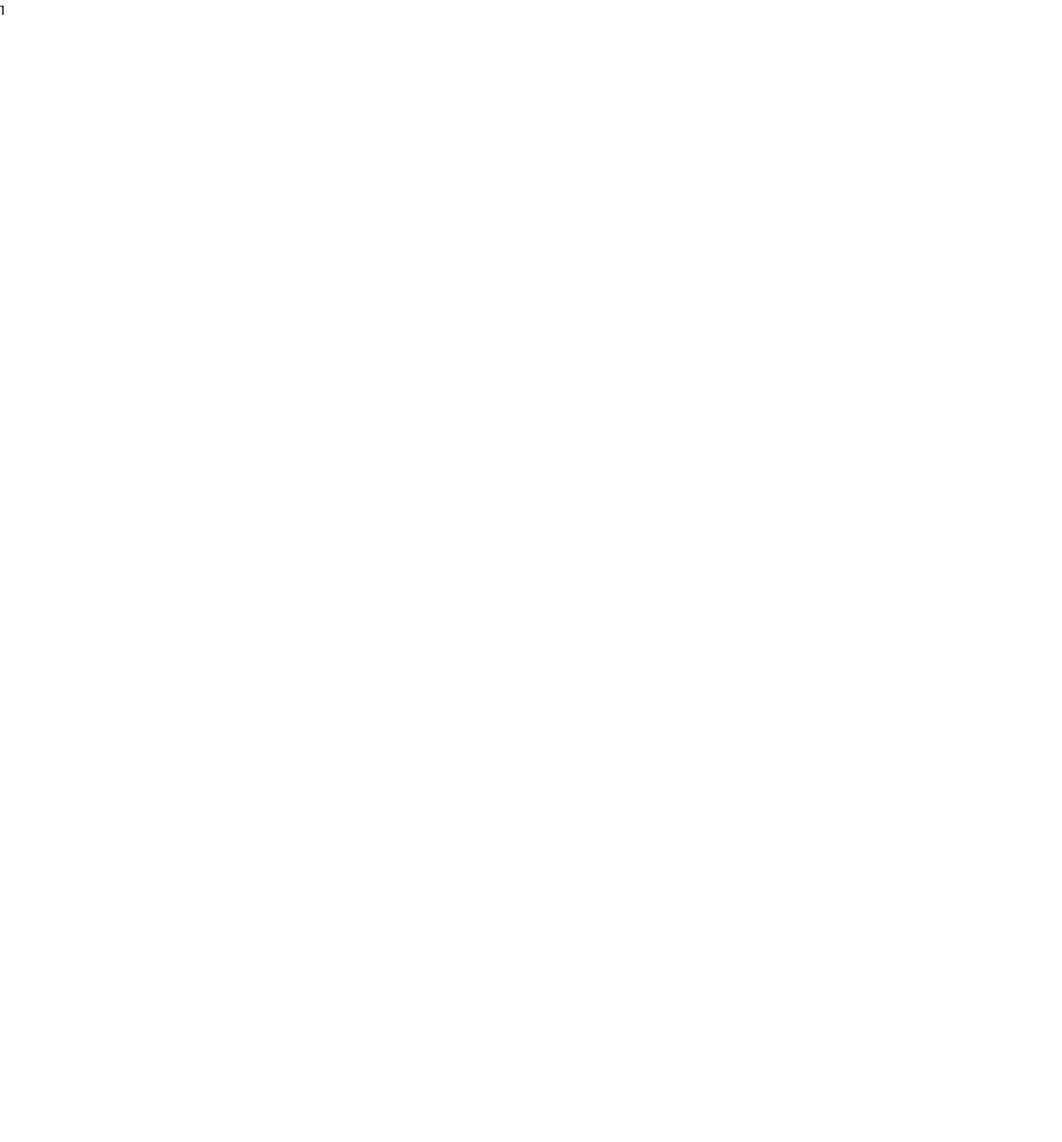
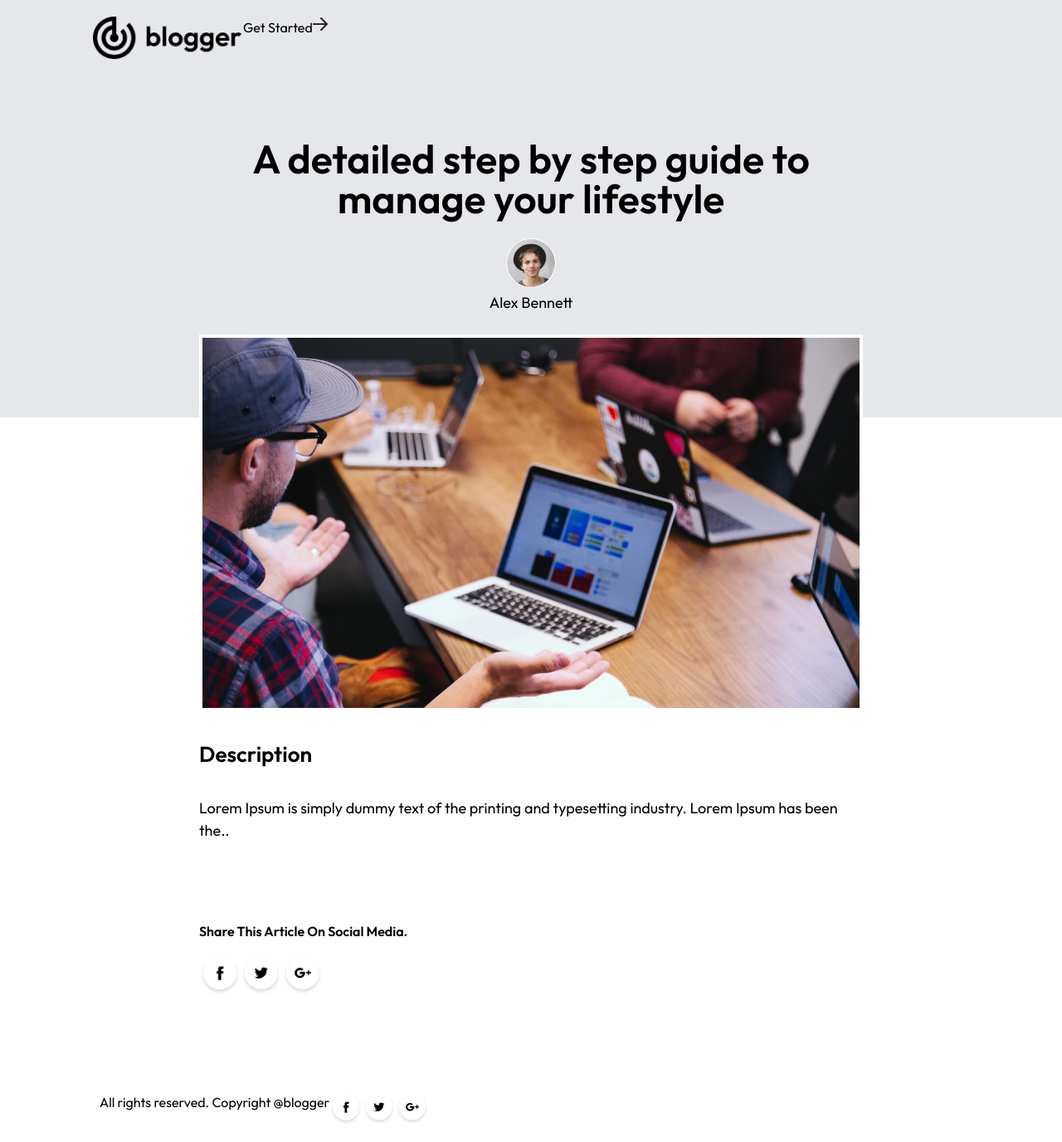
Before and after one commit to AyushChauhan3757/next-blog-app, a Next.js app: page /blogs/1 in a window 1280 px wide. Shown: the whole page at 83% size. Before the commit the page ends 800 px from the top, so only its background shows below. Built offline with nearby package versions, Linux system fonts and the light colour scheme.

Commit message:
Completed Blog Post

```diff
--- a/Components/Footer.jsx
+++ b/Components/Footer.jsx
@@ -12,9 +12,9 @@ const Footer = () => {
             <p className='text-sm text-white'>All rights reserved. Copyright @blogger</p>
             {/* --- Links --- */}
             <div className='flex'>
-                <Link href="https://www.facebook.com"><Image src={assets.facebook_icon} alt='' width={40} /></Link>
-                <Link href="https://www.twitter.com"><Image src={assets.twitter_icon} alt='' width={40} /></Link>
-                <Link href="https://www.googleplus.com"><Image src={assets.googleplus_icon} alt='' width={40} /></Link>
+                <Link className='transition-all duration-300 hover:scale-110' href="https://www.facebook.com"><Image src={assets.facebook_icon} alt='' width={40} /></Link>
+                <Link className='transition-all duration-300 hover:scale-110' href="https://www.twitter.com"><Image src={assets.twitter_icon} alt='' width={40} /></Link>
+                <Link className='transition-all duration-300 hover:scale-110' href="https://www.googleplus.com"><Image src={assets.googleplus_icon} alt='' width={40} /></Link>
             </div>
         </div>
     );
--- /dev/null
+++ b/Components/Head.jsx
@@ -0,0 +1,24 @@
+import React from 'react';
+import { assets } from '@/Assets/assets';
+import Image from 'next/image';
+import Link from 'next/link';
+
+const Head = () => {
+    return (
+        <div>
+            {/* --- Defining Flex --- */}
+            <div className='flex justify-between items-center'>
+                {/* --- Logo --- */}
+                <Link href='/'><Image src={assets.logo} width={180} alt='' className='w-[130px] sm:w-auto'/></Link>
+
+                {/* --- Getting Started --- */}
+                <button className='flex items-center gap-2 font-medium py-1 px-3 sm:py-3 sm:px-6 border border-solid border-black shadow-[-4px_4px_0px_#000000] hover:shadow-[-8px_8px_0px_#000000] hover:translate-y-[-2px] transition duration-300 ease-in-out active:shadow-[-4px_4px_0px_#000000] active:translate-y-[2px]'>
+                    Get Started
+                    <Image src={assets.arrow} alt='' />
+                </button>
+            </div>
+        </div>
+    );
+};
+
+export default Head;
--- a/app/blogs/[id]/page.jsx
+++ b/app/blogs/[id]/page.jsx
@@ -1,5 +1,9 @@
 "use client"
-import { blog_data } from '@/Assets/assets';
+import { assets, blog_data } from '@/Assets/assets';
+import Footer from '@/Components/Footer';
+import Head from '@/Components/Head';
+import Image from 'next/image';
+import Link from 'next/link';
 import React, { useEffect, useState } from 'react';
 
 const Page = ({ params }) => {
@@ -21,9 +25,53 @@ const Page = ({ params }) => {
     },[]);
 
     return (
-        <div>
-            {params.id}
-        </div>
+        data ?
+        <>
+            <div className='bg-gray-200 py-5 px-5 md:px-12 lg:px-28'>
+                {/* --- Calling Head --- */}
+                <Head />
+                {/* --- Blog Section --- */}
+                <div className='text-center my-24'>
+                    {/* Title */}
+                    <h1 className='text-2xl sm:text-5xl font-semibold max-w-[700px] mx-auto'>{data.title}</h1>
+                    {/* Author Info */}
+                    {/* Need To Add Profile Section */}
+                    <Link href='/' className='transtion-all duration-300 hover:scale-125  hover:underline'>
+                        <Image src={data.author_img} width={60} height={60} alt='' className='mx-auto mt-6 border border-white rounded-full ' />
+                        <p className='mt-1 pb-2 text-lg max-w-[740px] mx-auto'>{data.author}</p>
+                    </Link>
+                </div>
+            </div>
+            {/* --- Blog Content --- */}
+            <div className='mx-5 max-w-[800px] md:mx-auto mt-[-100px] mb-10'>
+                {/* --- Blog Image --- */}
+                <Image src={data.image} width={1280} height={720} alt='' className='border-4 border-white transtion-all duration-300 hover:scale-110' />
+                {/* --- Blog Description --- */}
+                <h1 className='my-8 text-[26px] font-semibold'>Description</h1>
+                <p className='my-8 text-[18px]'>{data.description}</p>
+                {/* --- Share Section --- */}
+                <div className='my-24'>
+                    <p className='text-black font-semibold my-4'>Share This Article On Social Media.</p>
+                    <div className='flex'>
+                        <Link className='transition-all duration-300 hover:scale-110' href="https://www.facebook.com"><Image src={assets.facebook_icon} alt='' width={50} /></Link>
+                        <Link className='transition-all duration-300 hover:scale-110' href="https://www.twitter.com"><Image src={assets.twitter_icon} alt='' width={50} /></Link>
+                        <Link className='transition-all duration-300 hover:scale-110' href="https://www.googleplus.com"><Image src={assets.googleplus_icon} alt='' width={50} /></Link>
+                    </div>
+                </div>
+            </div>
+            {/* --- Calling Footer --- */}
+            <Footer />
+        </> :
+        <>
+            <div className='text-center my-8'>
+                {/* --- Error Section --- */}
+                <h1 className='text-3xl sm:text-5xl font-semibold'>Blog Not Found.</h1>
+
+                <p className='mt-10 max-w-[740px] m-auto text-xs sm:text-base'>Sorry, the blog you are searching for is not found.</p>
+
+            </div>
+            <Footer />
+        </>
     );
 };
 
```
Also changed, not shown: Components/BlogList.jsx (+5 -5 lines), Components/Header.jsx (+3 -11 lines).
